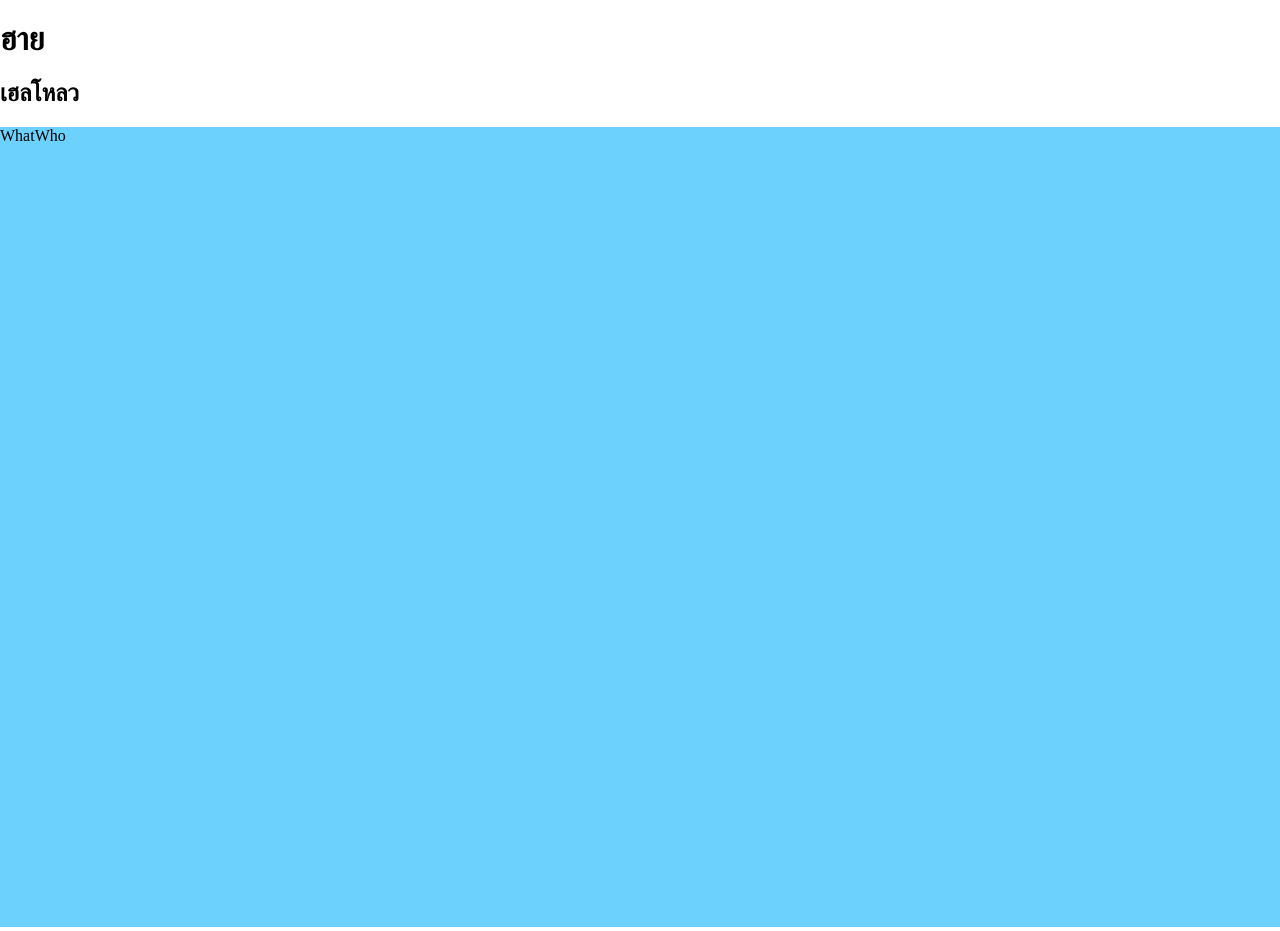
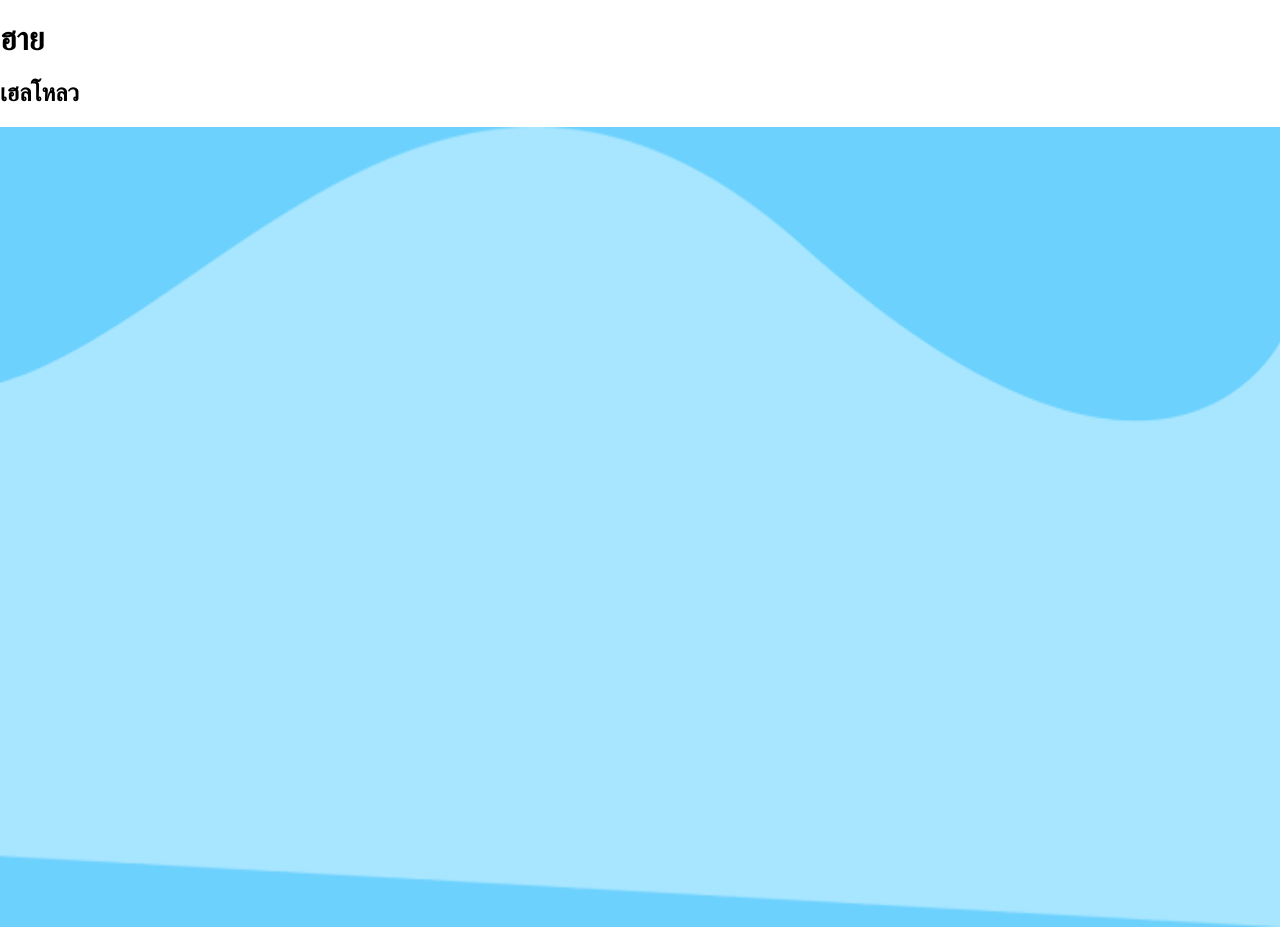
Before and after one commit to Zeferos/chinchila, a React (Create React App) app in the folder chinchilla/: page / in a window 1280 px wide. Built offline with nearby package versions, Linux system fonts and the light colour scheme.

Commit message:
[update] add image background

```diff
--- a/chinchilla/src/Page/WhatWho.js
+++ b/chinchilla/src/Page/WhatWho.js
@@ -2,7 +2,7 @@ import React, { Component } from 'react';
 import styled from 'styled-components'
 
 const Background = styled.div`
-    min-height : 100vh;
+    height : 100vh;
     background-color : #6cd1fd;
 `
 
@@ -12,7 +12,7 @@ class WhatWho extends Component {
     return (
       <div className="App">
       <Background>
-          <p>WhatWho</p>
+          <img src='.\images\Desktop2\BGs2.png' width="100%" height="100%" />
           </Background>
       </div>
     );
```
